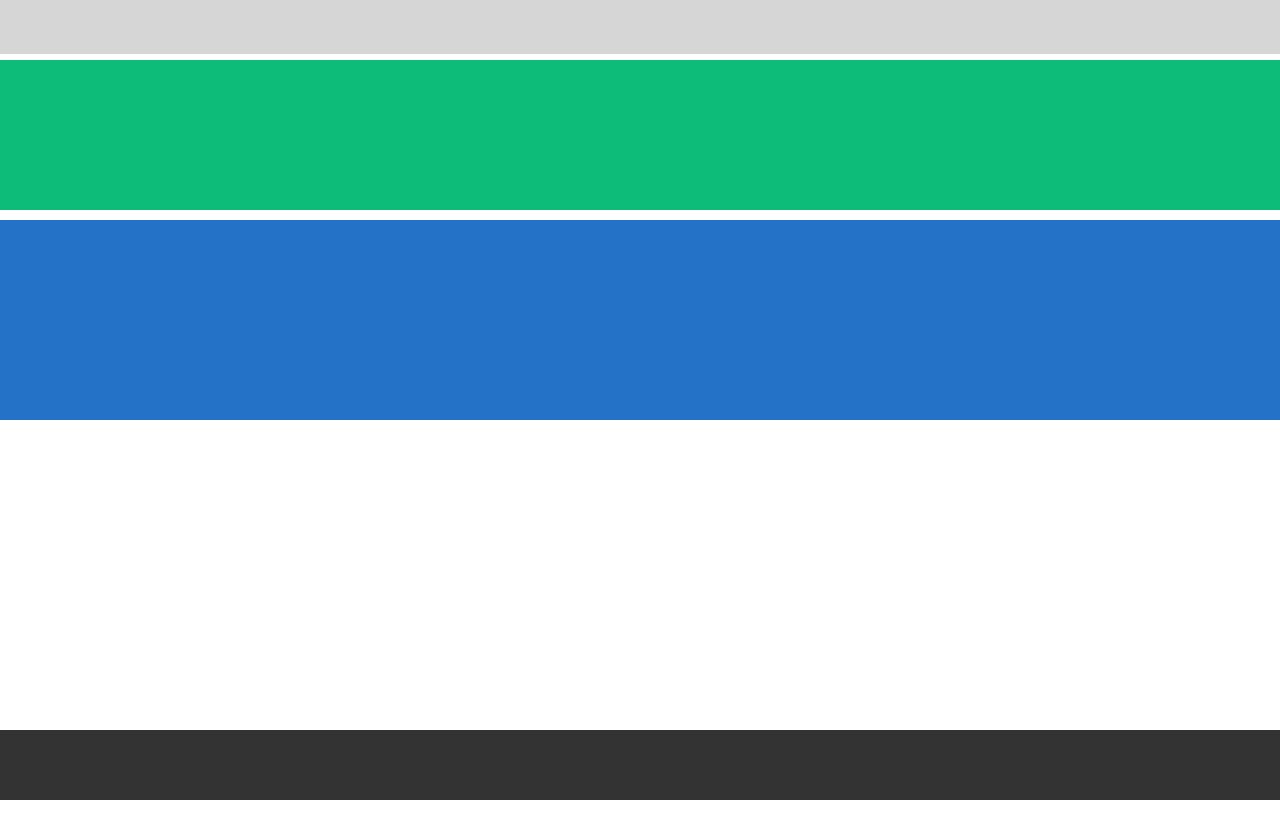
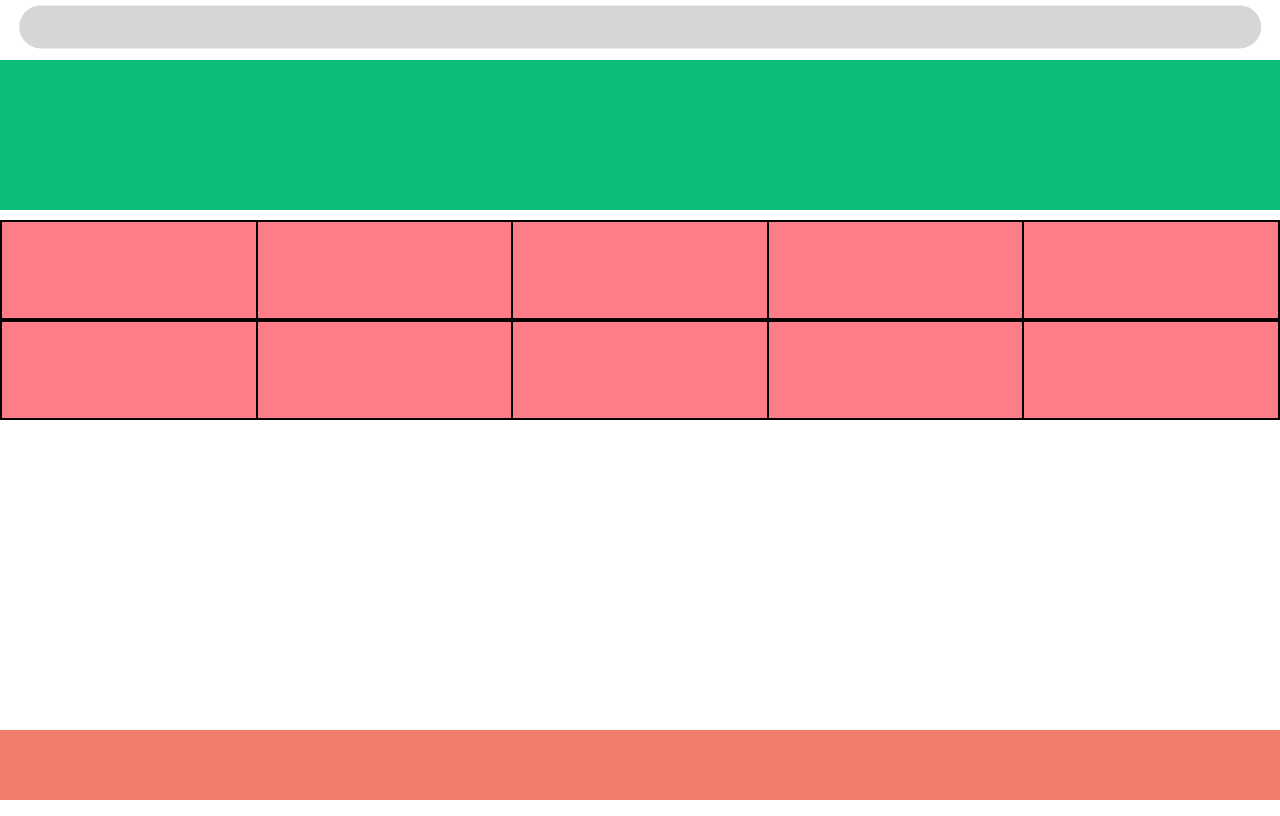
Before and after one commit to Pettarn/vue-order, a Vue app: page / in a window 1280 px wide. Built offline with nearby package versions, Linux system fonts and the light colour scheme.

Commit message:
update style

```diff
--- a/src/App.vue
+++ b/src/App.vue
@@ -25,7 +25,11 @@ export default {
 }
 </script>
 
-<style scoped>
+<style>
+* {
+  box-sizing: border-box;
+}
+
 #app {
   height: 800px;
   width: 100%;
--- a/src/components/common/doubleLevel.vue
+++ b/src/components/common/doubleLevel.vue
@@ -1,6 +1,19 @@
 <template>
-    <div id="grid">
-
+    <div id="double-level">
+        <div id="double-level-first">
+            <div></div>
+            <div></div>
+            <div></div>
+            <div></div>
+            <div></div>
+        </div>
+        <div id="double-level-second">
+            <div></div>
+            <div></div>
+            <div></div>
+            <div></div>
+            <div></div>
+        </div>
     </div>
 </template>
 
@@ -10,13 +23,28 @@ export default {
 }
 </script>
 
-<style>
-#grid {
+<style scoped>
+#double-level {
     position: absolute;
     height: 200px;
     width: 100%;
     left: 0;
     top: 220px;
     background-color: #2472c8;
+    overflow: hidden;
+}
+
+#double-level-first, #double-level-second {
+    height: 50%;
+    width: 100%;
+    background-color: #8d5ca8;
+    border: .5px solid;
+}
+#double-level-first>div, #double-level-second>div {
+    float: left;
+    width: 20%;
+    height: 100%;
+    background-color: #ff7d89;
+    border: .5px solid;
 }
 </style>
--- a/src/components/common/footBox.vue
+++ b/src/components/common/footBox.vue
@@ -1,6 +1,8 @@
 <template>
     <div id="foot-box">
-
+        <div id="foot-box-index"></div>
+        <div id="foot-box-second"></div>
+        <div id="foot-box-third"></div>
     </div>
 </template>
 
@@ -18,4 +20,11 @@ export default {
     height: 70px;
     background-color: #333333;
 }
+#foot-box-index, #foot-box-second, #foot-box-third {
+    float: left;
+    height: 100%;
+    width: 33.33%;
+    background-color: #ef7c6d;
+}
+
 </style>
--- a/src/components/common/searchBox.vue
+++ b/src/components/common/searchBox.vue
@@ -1,6 +1,6 @@
 <template>
     <div id="search-box">
-
+        <div id="search-box-core"></div>
     </div>
 </template>
 
@@ -12,12 +12,21 @@ export default {
 <style scoped>
 #search-box {
     position: fixed;
-    left: 50%;
+    left: 0;
     top: 0;
-    transform: translateX(-50%);
     width: 100%;
     height: 54px;
-    background-color: #d6d6d6;
+    background-color: #ffffff;
     z-index: 100;
 }
+#search-box-core {
+    position: absolute;
+    left: 50%;
+    top: 50%;
+    transform: translate(-50%, -50%);
+    width: 97%;
+    height: 80%;
+    border-radius: 27px;
+    background-color: #d6d6d6;
+}
 </style>
```
Also changed, not shown: src/components/common/carousel.vue (line endings or trailing spaces).
